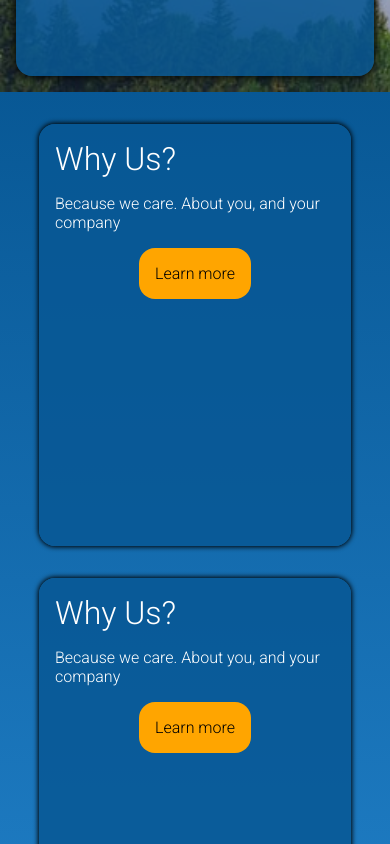
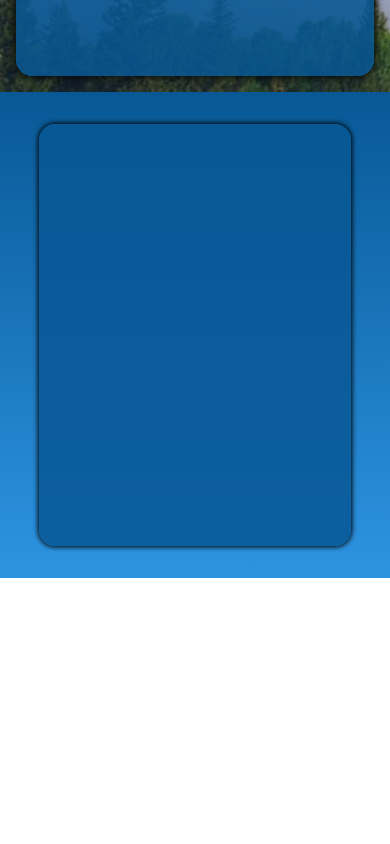
Before and after one commit to carnoldcoding/carolyn-site, a React (Create React App) app: page / in a window 390 px wide. Shown: the part 1780-2624 px from the top of the page. After the commit the page ends 2358 px from the top, so only its background shows below. Built offline with nearby package versions, Linux system fonts and the light colour scheme.

Commit message:
Animation on hover responsive

```diff
--- a/src/components/CardSection/Card/CardStyles.js
+++ b/src/components/CardSection/Card/CardStyles.js
@@ -1,8 +1,20 @@
 import styled from 'styled-components'
+
+export const CardWrapper = styled.div`
+    display: flex;
+    flex-direction: column;
+    gap: 1rem;
+    padding: 1rem;
+
+    transform: translateY(40vh);
+
+    transition: .2s all ease;
+`
 
 export const CardContainer = styled.div`
     display: flex;
     justify-content: center;
+    align-items: flex-end;
 
     height: 40vh;
     width: 15vw;
@@ -21,14 +33,12 @@ export const CardContainer = styled.div`
     transition: all .2s ease;
     :hover{
         box-shadow: 0 0 10px 1px black;
+        ${CardWrapper}{
+            transform: translateY(0);
+        }
     }
-`
 
-export const CardWrapper = styled.div`
-    display: flex;
-    flex-direction: column;
-    gap: 1rem;
-    padding: 1rem;
+    overflow: hidden;
 `
 
 export const CardTitle = styled.div`
--- a/src/components/CardSection/index.js
+++ b/src/components/CardSection/index.js
@@ -12,8 +12,6 @@ const CardSection = () => {
     <Container>
         <CardsWrapper>
           <Card {...card1}/>
-          <Card {...card1}/>
-          <Card {...card1}/>
         </CardsWrapper>
     </Container>
     </>
```
